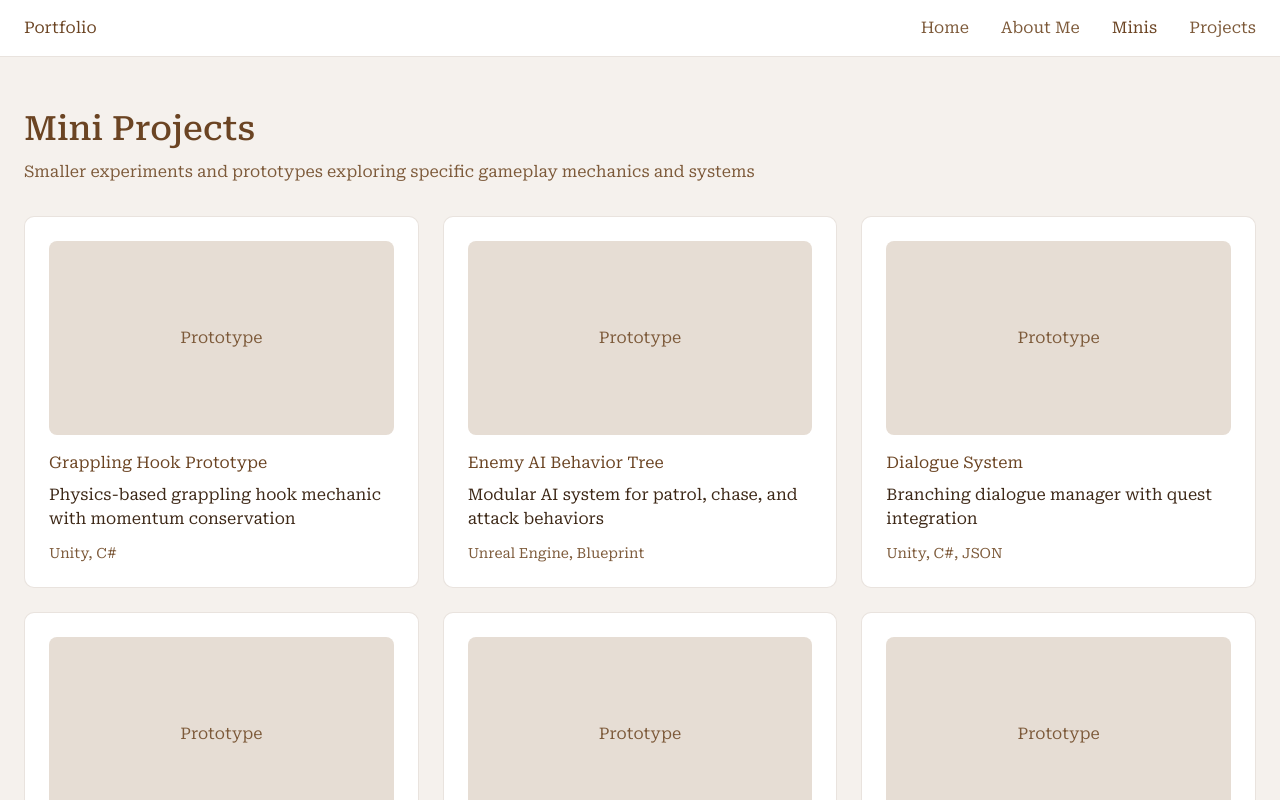
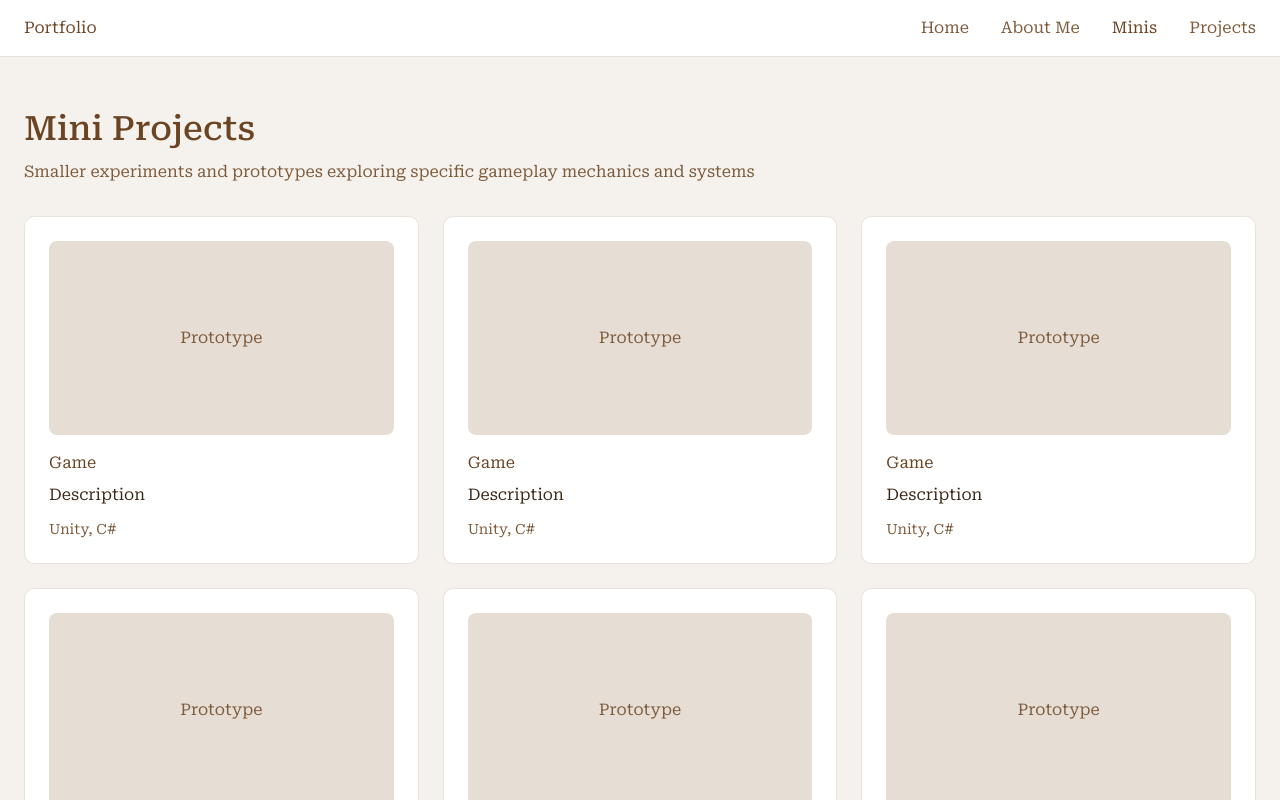
Before and after one commit to jnguy405/portfolio, a React (Vite) app: page / in a window 1280 px wide. Both pictures are taken after a click on the button "Minis". Shown: the top 800 px of the page. Built offline with nearby package versions, Linux system fonts and the light colour scheme.

Commit message:
placeholders

```diff
--- a/src/components/pages/Minis.tsx
+++ b/src/components/pages/Minis.tsx
@@ -3,44 +3,44 @@ import { ImageWithFallback } from "../figma/ImageWithFallback";
 export function Minis() {
   const miniProjects = [
     {
-      title: "Grappling Hook Prototype",
-      description: "Physics-based grappling hook mechanic with momentum conservation",
+      title: "Game",
+      description: "Description",
       tech: "Unity, C#",
     },
     {
-      title: "Enemy AI Behavior Tree",
-      description: "Modular AI system for patrol, chase, and attack behaviors",
-      tech: "Unreal Engine, Blueprint",
-    },
-    {
-      title: "Dialogue System",
-      description: "Branching dialogue manager with quest integration",
-      tech: "Unity, C#, JSON",
-    },
-    {
-      title: "Inventory System",
-      description: "Grid-based inventory with drag-and-drop functionality",
+      title: "Game",
+      description: "Description",
       tech: "Unity, C#",
     },
     {
-      title: "Procedural Dungeon Generator",
-      description: "Algorithm for creating randomized dungeon layouts",
+      title: "Game",
+      description: "Description",
       tech: "Unity, C#",
     },
     {
-      title: "Combo Attack System",
-      description: "Input buffer system for fighting game style combos",
+      title: "Game",
+      description: "Description",
       tech: "Unity, C#",
     },
     {
-      title: "Save System Manager",
-      description: "Serialization system for game state persistence",
-      tech: "Unity, C#, JSON",
+      title: "Game",
+      description: "Description",
+      tech: "Unity, C#",
     },
     {
-      title: "Camera Controller",
-      description: "Dynamic camera system with collision detection",
-      tech: "Unity, C#, Cinemachine",
+      title: "Game",
+      description: "Description",
+      tech: "Unity, C#",
+    },
+    {
+      title: "Game",
+      description: "Description",
+      tech: "Unity, C#",
+    },
+    {
+      title: "Game",
+      description: "Description",
+      tech: "Unity, C#",
     },
   ];
 
--- a/src/components/pages/Projects.tsx
+++ b/src/components/pages/Projects.tsx
@@ -3,11 +3,11 @@ import { ImageWithFallback } from "../figma/ImageWithFallback";
 export function Projects() {
   const detailedProjects = [
     {
-      title: "Mystic Realms: Quest for the Lost Artifact",
-      role: "Gameplay Programmer",
-      duration: "Fall 2024 - Present",
-      team: "5 members",
-      description: "A third-person action-adventure game where players explore ancient ruins, solve environmental puzzles, and engage in dynamic combat with mystical creatures.",
+      title: "Game",
+      role: "Role",
+      duration: "Duration",
+      team: "# members",
+      description: "Description",
       responsibilities: [
         "Implemented player movement system with state machine architecture",
         "Developed combat mechanics including light/heavy attacks and dodge rolling",
@@ -18,35 +18,35 @@ export function Projects() {
       achievements: "Successfully showcased at campus game expo with 200+ playtests",
     },
     {
-      title: "Speed Racers: Neon Circuit",
-      role: "Lead Programmer",
-      duration: "Spring 2024",
-      team: "4 members",
-      description: "Fast-paced futuristic racing game featuring anti-gravity vehicles, power-ups, and competitive AI opponents across neon-lit cityscapes.",
+      title: "Game",
+      role: "Role",
+      duration: "Duration",
+      team: "# members",
+      description: "Description",
       responsibilities: [
-        "Implemented custom vehicle physics system for arcade-style handling",
-        "Developed AI opponent behavior using finite state machines",
-        "Created power-up system with various gameplay modifiers",
-        "Built track checkpoint system and lap time tracking",
+        "Implemented player movement system with state machine architecture",
+        "Developed combat mechanics including light/heavy attacks and dodge rolling",
+        "Created inventory and item system with equipment stats",
+        "Built checkpoint and save system for player progression",
       ],
-      technologies: ["Unreal Engine 5", "C++", "Blueprint", "Perforce"],
-      achievements: "Won 'Best Technical Implementation' award at university game jam",
+      technologies: ["Unity 2022", "C#", "Git", "Plastic SCM"],
+      achievements: "Successfully showcased at campus game expo with 200+ playtests",
     },
     {
-      title: "Echoes of the Void",
-      role: "Gameplay Programmer",
-      duration: "Fall 2023",
-      team: "6 members",
-      description: "A narrative-driven 2D puzzle platformer where players manipulate sound waves to solve puzzles and uncover a mysterious story.",
+      title: "Game",
+      role: "Role",
+      duration: "Duration",
+      team: "# members",
+      description: "Description",
       responsibilities: [
-        "Developed sound-based puzzle mechanics and wave propagation system",
-        "Integrated Ink dialogue system with game state management",
-        "Created platforming mechanics with precise jump controls",
-        "Implemented collectible and achievement tracking system",
+        "Implemented player movement system with state machine architecture",
+        "Developed combat mechanics including light/heavy attacks and dodge rolling",
+        "Created inventory and item system with equipment stats",
+        "Built checkpoint and save system for player progression",
       ],
-      technologies: ["Unity", "C#", "Ink", "FMOD"],
-      achievements: "Featured in student showcase, positive reception for puzzle design",
-    },
+      technologies: ["Unity 2022", "C#", "Git", "Plastic SCM"],
+      achievements: "Successfully showcased at campus game expo with 200+ playtests",
+    }
   ];
 
   return (
```
